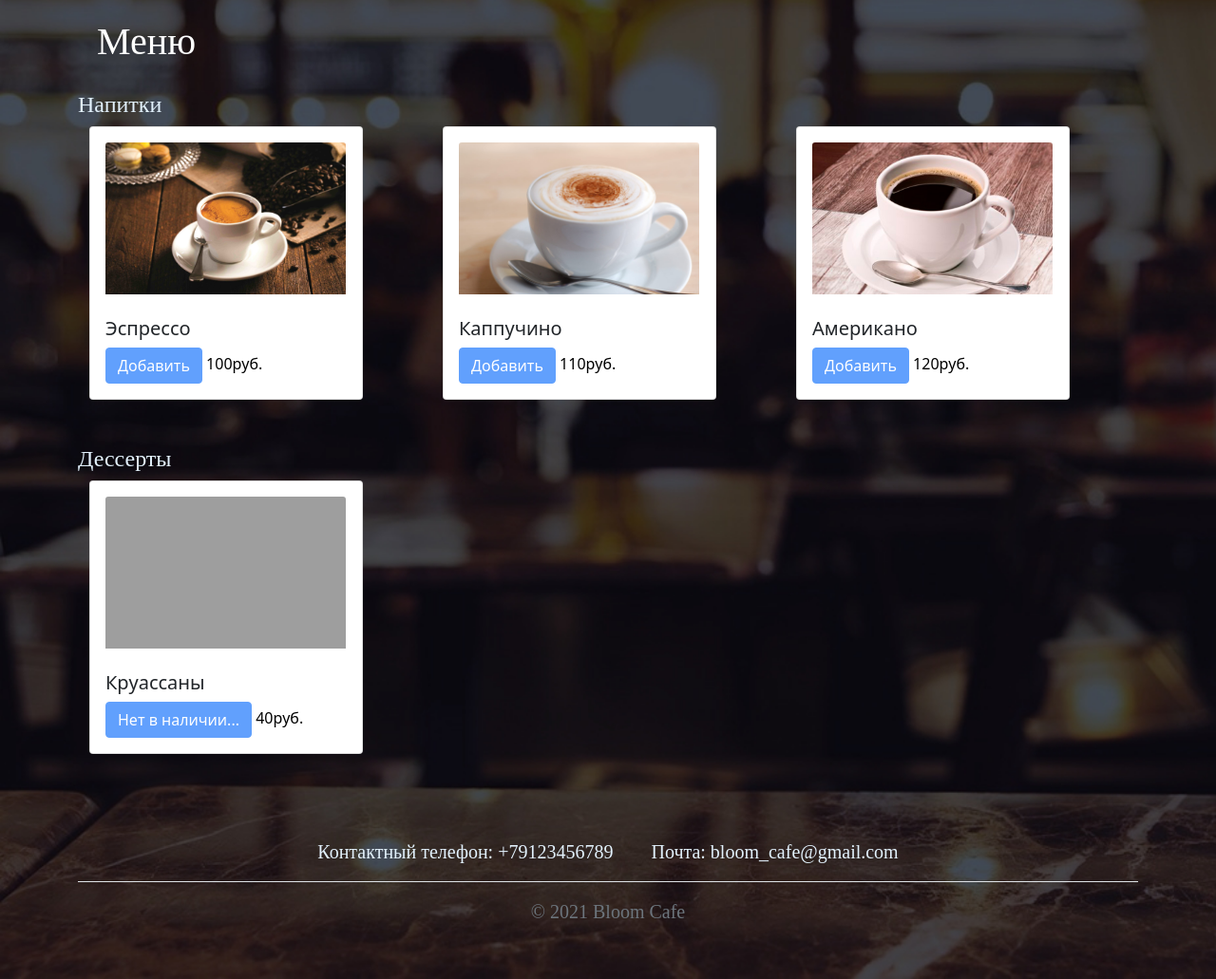
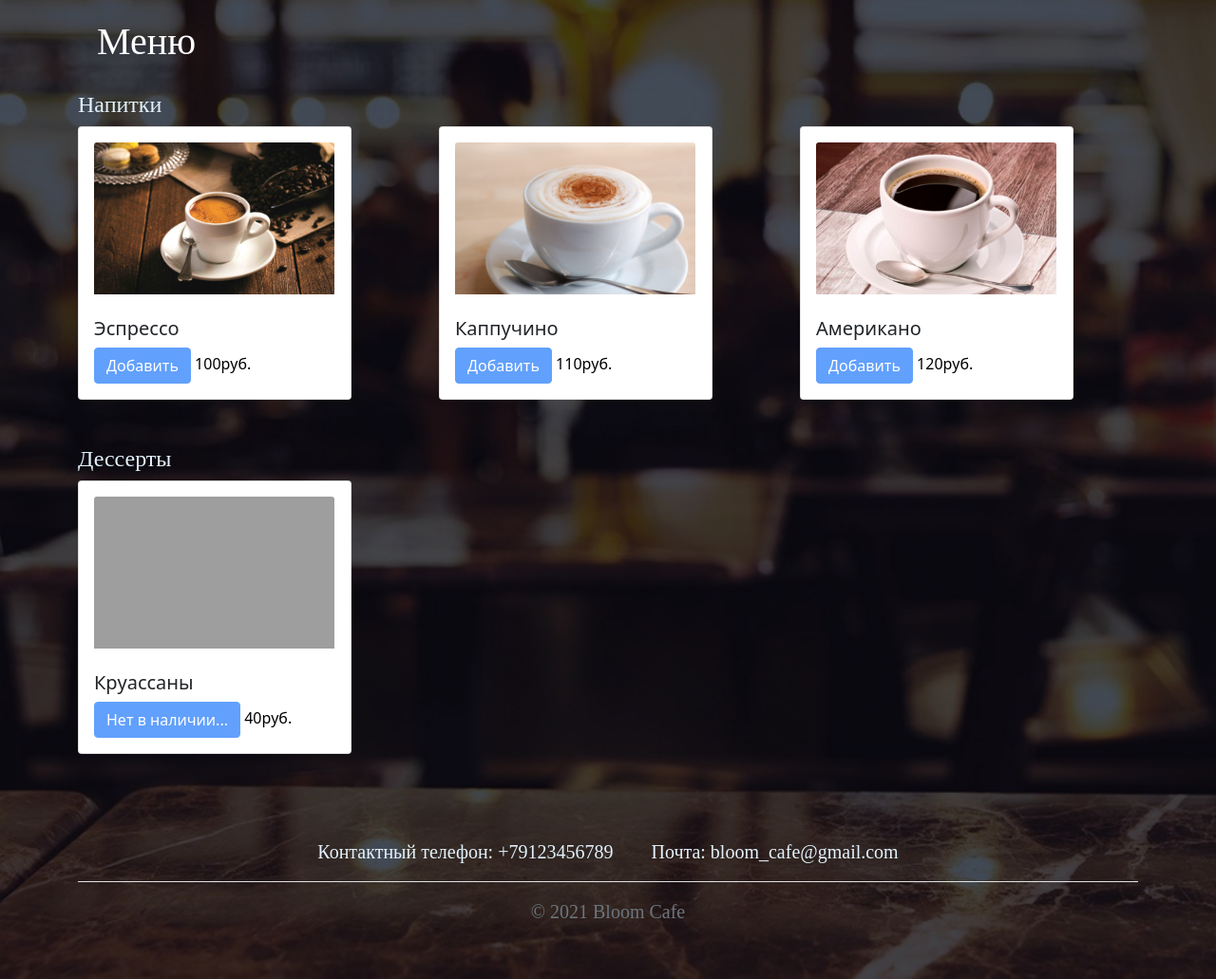
Before and after one commit to Sarmanmalae/Heroku_test, a Flask app: page / in a window 1280 px wide. Shown: the part 148-1179 px from the top of the page at 95% size. Run offline with Flask 2, Linux system fonts and the light colour scheme; data comes from the database, SQL or seed files in the repository; both versions use the stored data as it was after the commit; grey boxes are pictures that could not be loaded.

Commit message:
Save after 22.04.2022

```diff
--- a/main.py
+++ b/main.py
@@ -51,9 +51,7 @@ def menu():
         desserts.append([m.name, m.price, m.pic, m.in_stock, m.id])
     cols = 3
     n = math.ceil(len(drinks) / cols)
-    dr = []
-    for i in range(n):
-        dr.append([])
+    dr = [[] for i in range(n)]
     k = 0
     for i in range(len(drinks)):
         dr[k].append(drinks[i])
@@ -310,10 +308,9 @@ def add_meal():
         meal = Meals()
         meal.name = form.name.data
         meal.price = form.price.data
-        meal.category = form.price.data
+        meal.category = form.category.data
         meal.in_stock = form.in_stock.data
-        print(form.pic.data)
-        print(type(form.pic.data))
+        meal.pic = form.pic.data
         db_sess.add(meal)
         db_sess.commit()
         return redirect('/')
--- a/templates/menu.html
+++ b/templates/menu.html
@@ -4,8 +4,7 @@
 <h1>Меню</h1>
 <h2 style="color: #e3f2fd; font-size: 24px; font-family: Felix Titling">Напитки</h2>
 {% for j in range(len_dr) %}
-<div class="container">
-  <div class="row">
+<div class="row row-cols-1 row-cols-md-3 g-4">
     {% for i in drinks[j] %}
     <div class="col">
         <div class="card" style="width: 18rem; height: 18 rem;">
@@ -29,7 +28,6 @@
     </div>
     {% endfor %}
 </div>
-</div>
 <br>
 {% endfor %}
 
@@ -37,11 +35,10 @@
 
 <h2 style="color: #e3f2fd; font-size: 24px; font-family: Felix Titling">Дессерты</h2>
 {% for j in range(len_ds) %}
-<div class="container">
-  <div class="row">
+<div class="row row-cols-1 row-cols-md-3 g-4">
     {% for i in desserts[j] %}
     <div class="col">
-      <div class="card" style="width: 18rem; height: 18rem;">
+        <div class="card" style="width: 18rem; height: 18 rem;">
             <div class="card-body">
                 {% if i[2] %}
                 <img src="static/img/{{ i[2] }}" class="card-img-top" alt="..." style="width: 15.8rem; height: 10rem;">
@@ -62,7 +59,6 @@
     </div>
     {% endfor %}
 </div>
-</div>
 <br>
 {% endfor %}
 {% endblock %}
```
Also changed, not shown: db/cafe.db. Lines whose indentation alone changed are shown as unchanged.
